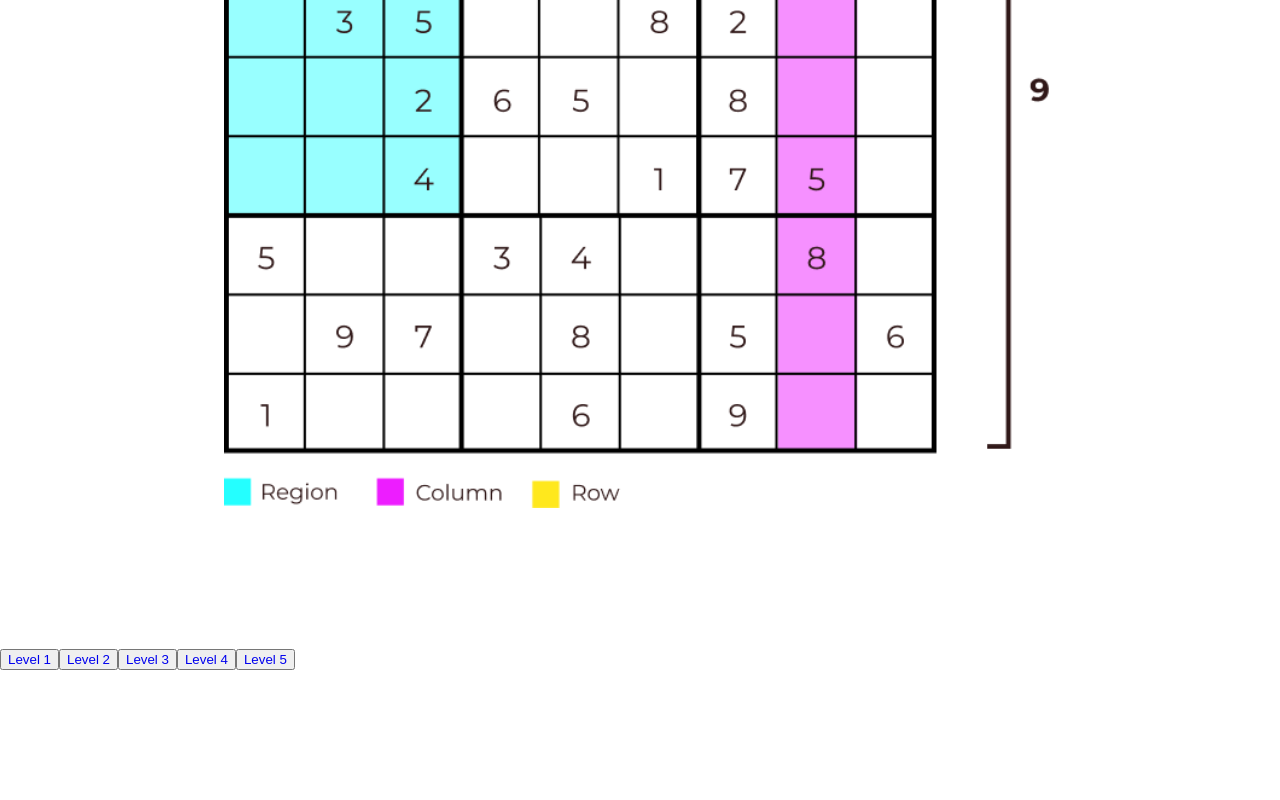
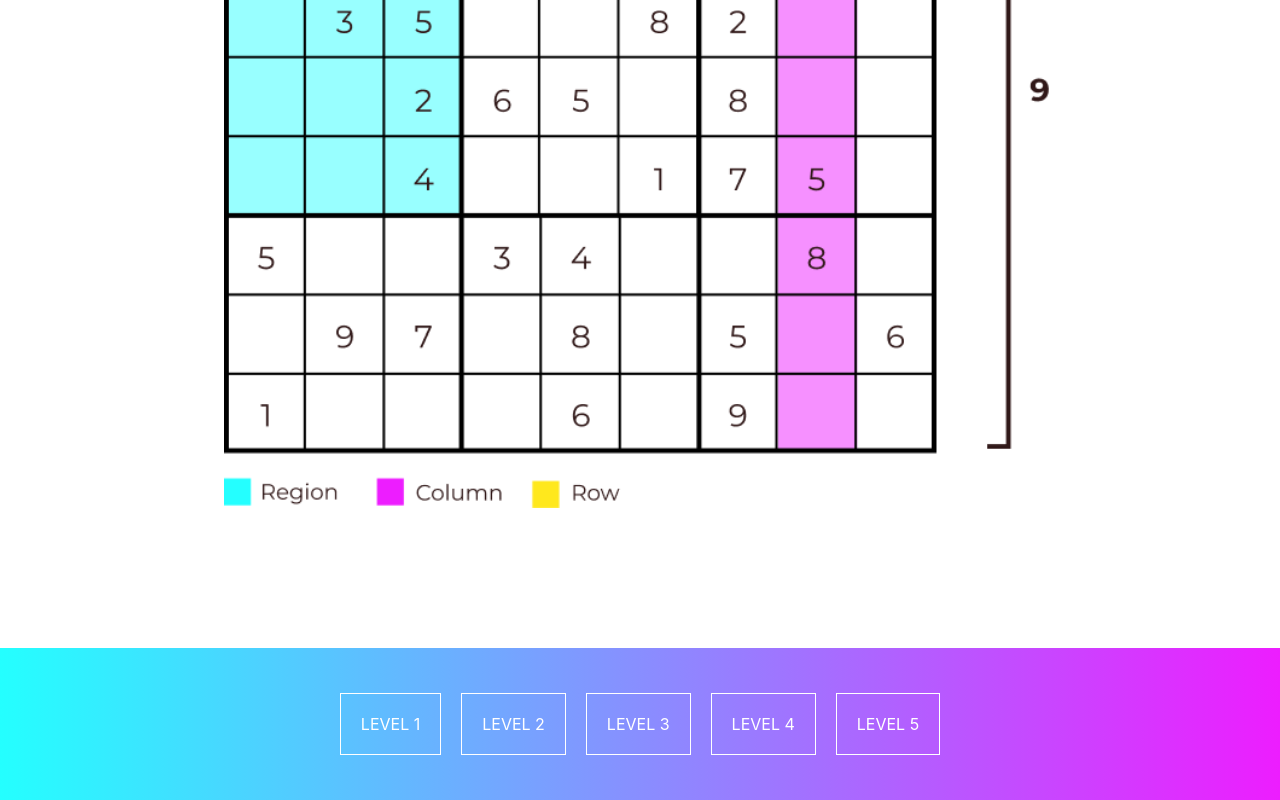
Before and after one commit to NikolSkvarilova/sudoku, a React (Create React App) app: page / in a window 1280 px wide. Shown: the part 4525-5325 px from the top of the page. Before the commit the page ends 5195 px from the top, so only its background shows below. Built offline with nearby package versions, Linux system fonts and the light colour scheme.

Commit message:
Added styles and changed buttons

```diff
--- a/src/Components/Sections/ChooseLvlSection/ChooseLvlSection.jsx
+++ b/src/Components/Sections/ChooseLvlSection/ChooseLvlSection.jsx
@@ -1,22 +1,32 @@
 import React from 'react';
 import PropTypes from 'prop-types';
 
+import './ChooseLvlSection.scss'
+
 const ChooseLvlSection = (props) => {
+
+  let bgStyles = {
+    'background': !! props.bg ? props.bg : 'pink'
+  };
+
+  // let btnStyles = {
+  //   'background': !! props.btn_bg ? props.btn_bg : "white"
+  // }
 
   let levels = [];
 
   props.levels.forEach(level => {
     levels.push(
-      <button title={!! level.description ? level.description : ""} onClick={level.onClick}>
-        <a href={`${props.goTo}/${level.linkValue}`}>
+      <a href={`${props.goTo}/${level.linkValue}`}>
+        <div className="button">
           {level.name}
-        </a>
-      </button>
+        </div>
+      </a>
     )
   })
 
   return (
-    <div>
+    <div className="container" style={ bgStyles }>
       {levels}
     </div>
   )
```
